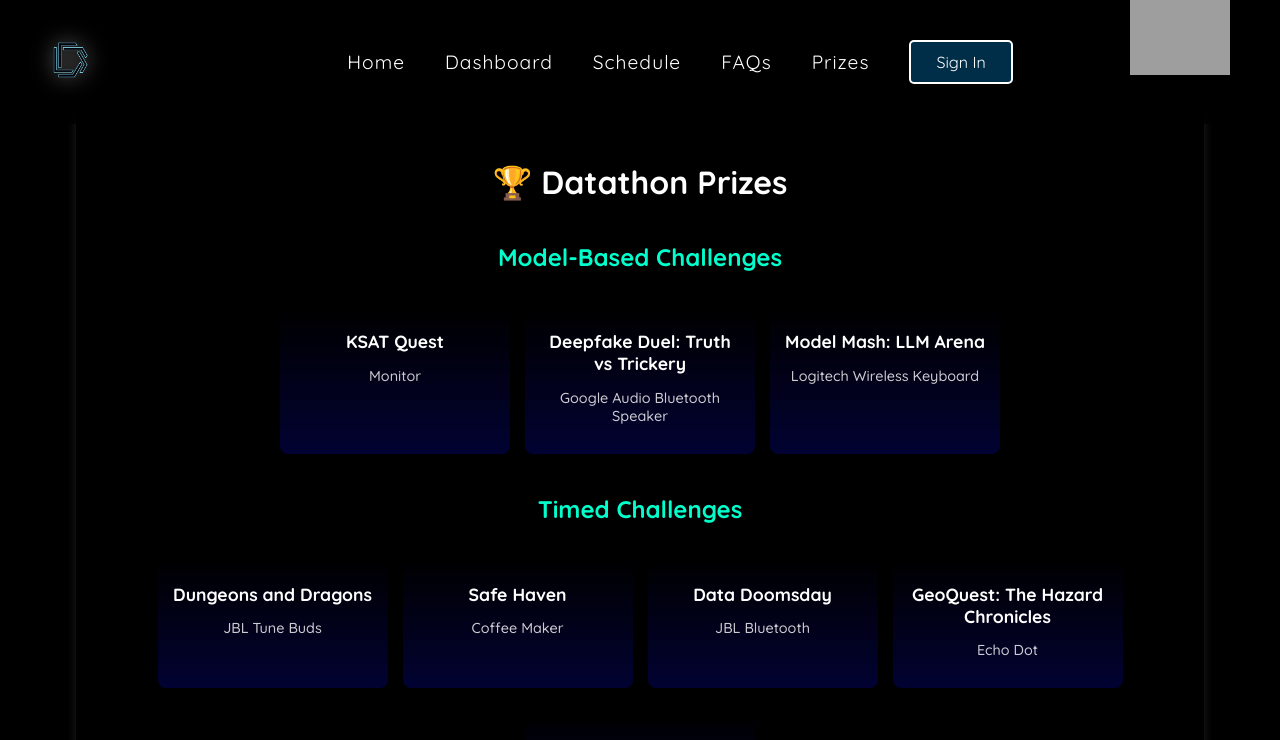
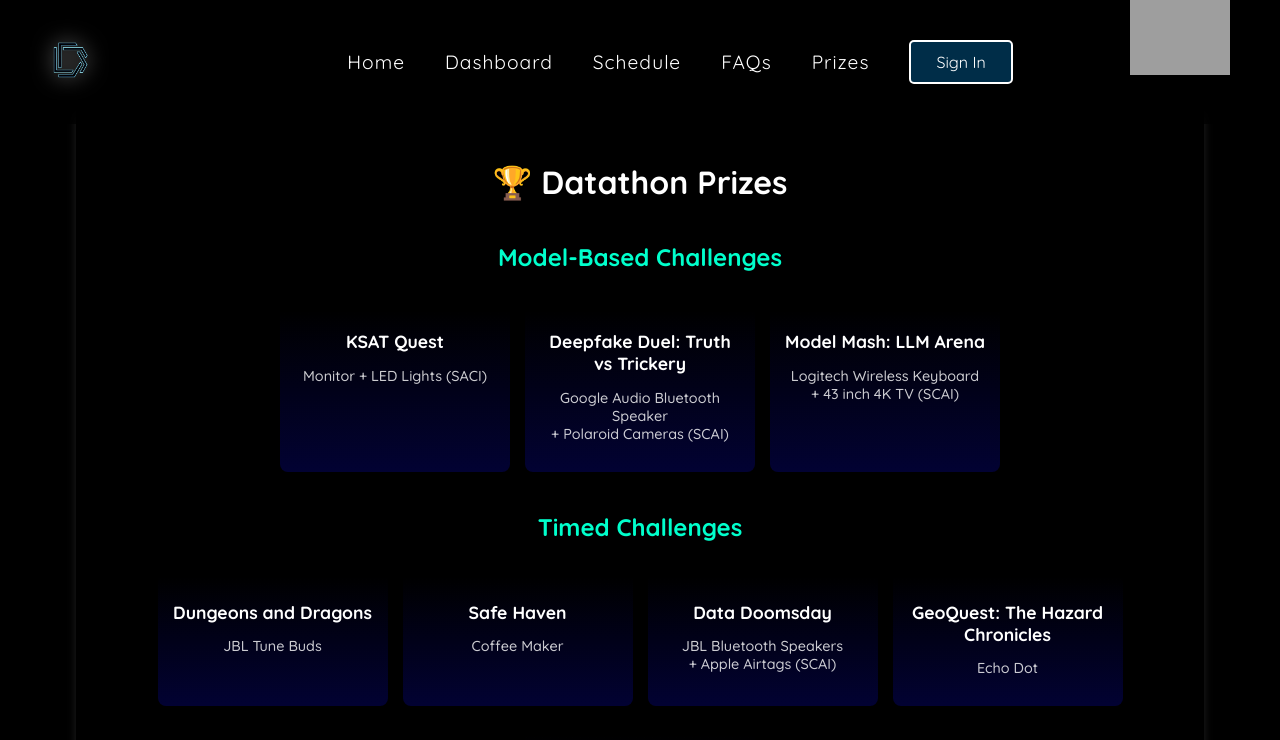
Before and after one commit to utadatathon/utadatathon2025_website, a Next.js app: page /prizes in a window 1280 px wide. Shown: the top 740 px of the page. Built offline with nearby package versions, Linux system fonts and the light colour scheme; no server answers; grey boxes are pictures that could not be loaded.

Commit message:
prizes updates

```diff
--- a/src/app/prizes/page.tsx
+++ b/src/app/prizes/page.tsx
@@ -9,15 +9,15 @@
         <div className="prize-list">
           <div className="prize-card">
             <h4>KSAT Quest</h4>
-            <p>Monitor</p>
+            <p>Monitor + LED Lights (SACI)</p>
           </div>
           <div className="prize-card">
             <h4>Deepfake Duel: Truth vs Trickery</h4>
-            <p>Google Audio Bluetooth Speaker</p>
+            <p>Google Audio Bluetooth Speaker <br /> + Polaroid Cameras (SCAI)</p>
           </div>
           <div className="prize-card">
             <h4>Model Mash: LLM Arena</h4>
-            <p>Logitech Wireless Keyboard</p>
+            <p>Logitech Wireless Keyboard + 43 inch 4K TV (SCAI)</p>
           </div>
         </div>
       </div>
@@ -35,7 +35,7 @@
           </div>
           <div className="prize-card">
             <h4>Data Doomsday</h4>
-            <p>JBL Bluetooth</p>
+            <p>JBL Bluetooth Speakers <br/> + Apple Airtags (SCAI)</p>
           </div>
           <div className="prize-card">
             <h4>GeoQuest: The Hazard Chronicles</h4>
@@ -43,7 +43,7 @@
           </div>
           <div className="prize-card">
             <h4>EDA Patrol </h4>
-            <p>Amazon Fire TV Stick</p>
+            <p>Amazon Fire TV Stick <br/> + LEGO Set (SCAI)</p>
           </div>
         </div>
       </div>
```
